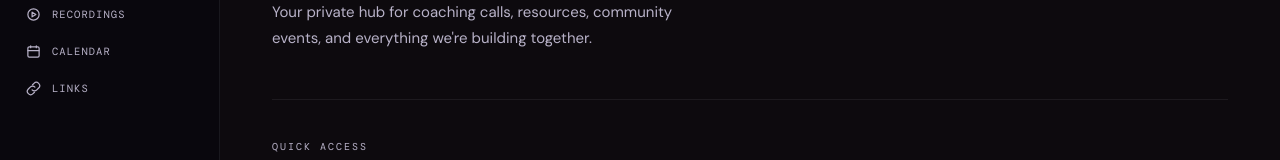
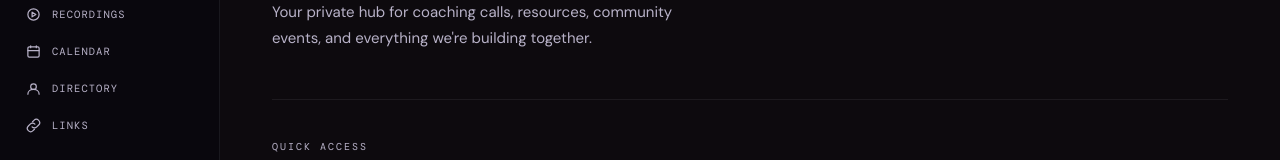
Before and after one commit to CaseyBrough/Rad-Pad, a Next.js app: page / in a window 1280 px wide. Shown: the part 190-350 px from the top of the page. Built offline with nearby package versions, Linux system fonts and the light colour scheme; no server answers; the database is empty.

Commit message:
Add Directory link to layout component

```diff
--- a/components/Layout.js
+++ b/components/Layout.js
@@ -17,6 +17,10 @@ const NAV = [
   {
     href: '/calendar', label: 'Calendar',
     icon: <svg width="15" height="15" viewBox="0 0 16 16" fill="none"><rect x="2" y="3" width="12" height="11" rx="1.5" stroke="currentColor" strokeWidth="1.3"/><path d="M5 2v2M11 2v2M2 7h12" stroke="currentColor" strokeWidth="1.3" strokeLinecap="round"/></svg>
+  },
+  {
+    href: '/directory', label: 'Directory',
+    icon: <svg width="15" height="15" viewBox="0 0 16 16" fill="none"><circle cx="8" cy="6" r="3" stroke="currentColor" strokeWidth="1.3"/><path d="M2 14c0-3 2.7-5 6-5s6 2 6 5" stroke="currentColor" strokeWidth="1.3" strokeLinecap="round"/></svg>
   },
   {
     href: '/links', label: 'Links',
```
